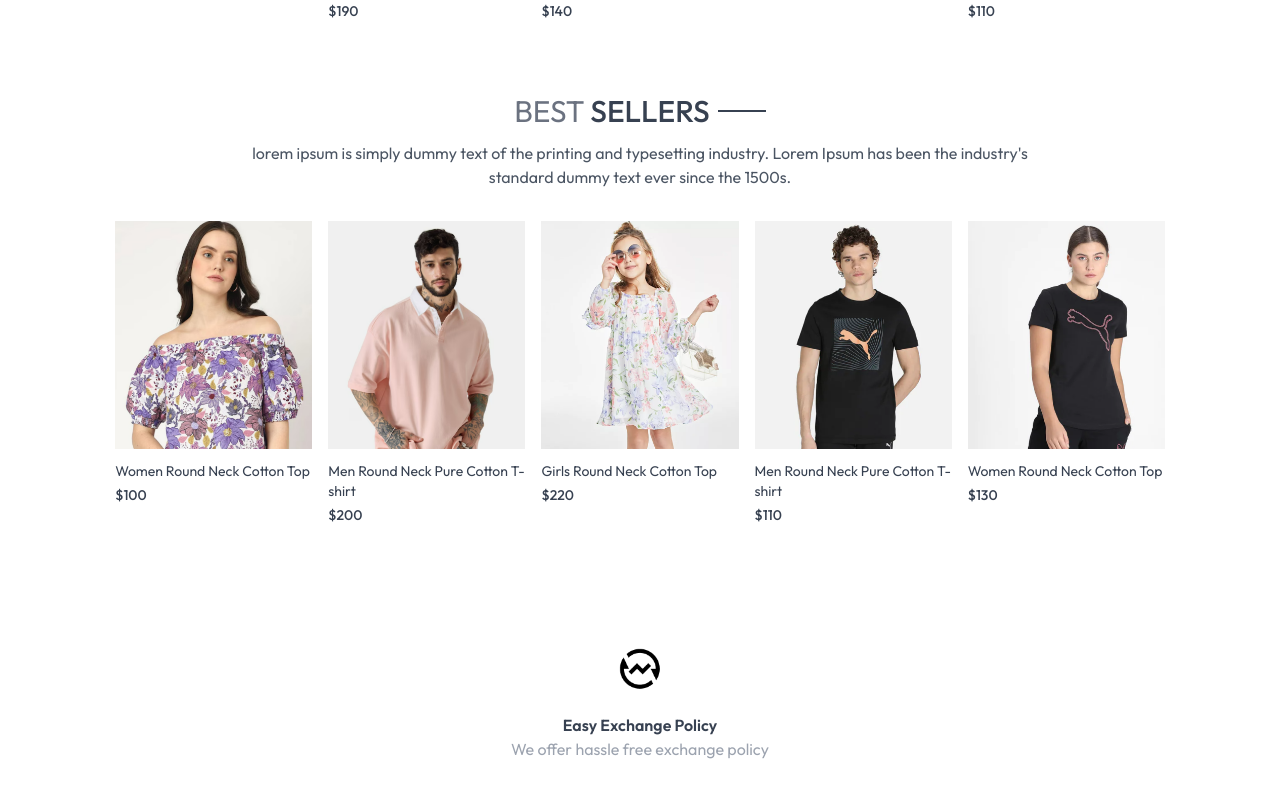
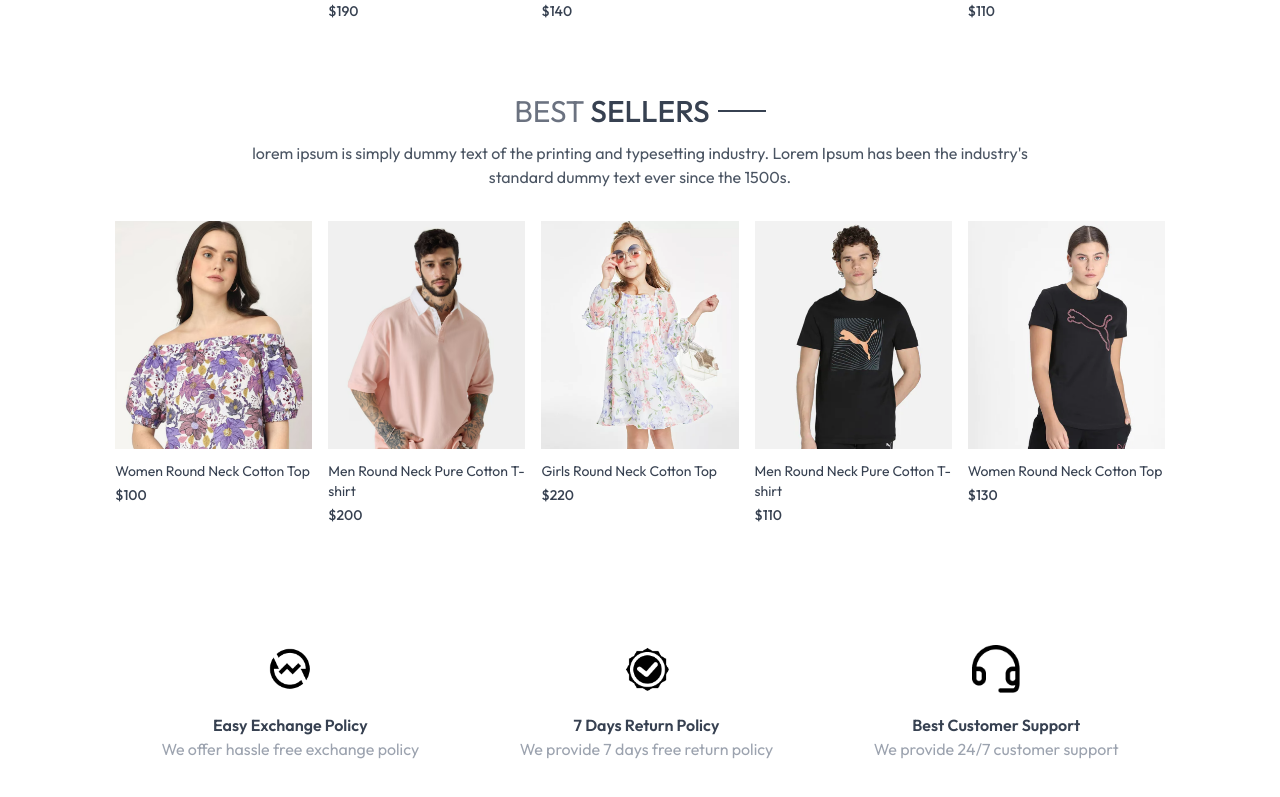
Before and after one commit to amanxsyed/E-commerce-Store-Web-App, a React (Vite) app in the folder Frontend/: page / in a window 1280 px wide. Shown: the part 1312-2109 px from the top of the page. Built offline with nearby package versions, Linux system fonts and the light colour scheme.

Commit message:
Add policies to OurPolicy component for customer information

```diff
--- a/Frontend/src/components/OurPolicy.jsx
+++ b/Frontend/src/components/OurPolicy.jsx
@@ -10,6 +10,18 @@ const OurPolicy = () => {
             <p className='text-gray-400'>We offer hassle free exchange policy</p>
 
         </div>
+        <div>
+            <img src={assets.quality_icon} alt="" className='w-12 m-auto mb-5' />
+            <p className='font-semibold'>7 Days Return Policy</p>
+            <p className='text-gray-400'>We provide 7 days free return policy</p>
+
+        </div>
+        <div>
+            <img src={assets.support_img} alt="" className='w-12 m-auto mb-5' />
+            <p className='font-semibold'>Best Customer Support</p>
+            <p className='text-gray-400'>We provide 24/7 customer support</p>
+
+        </div>
 
     </div>
   )
```
